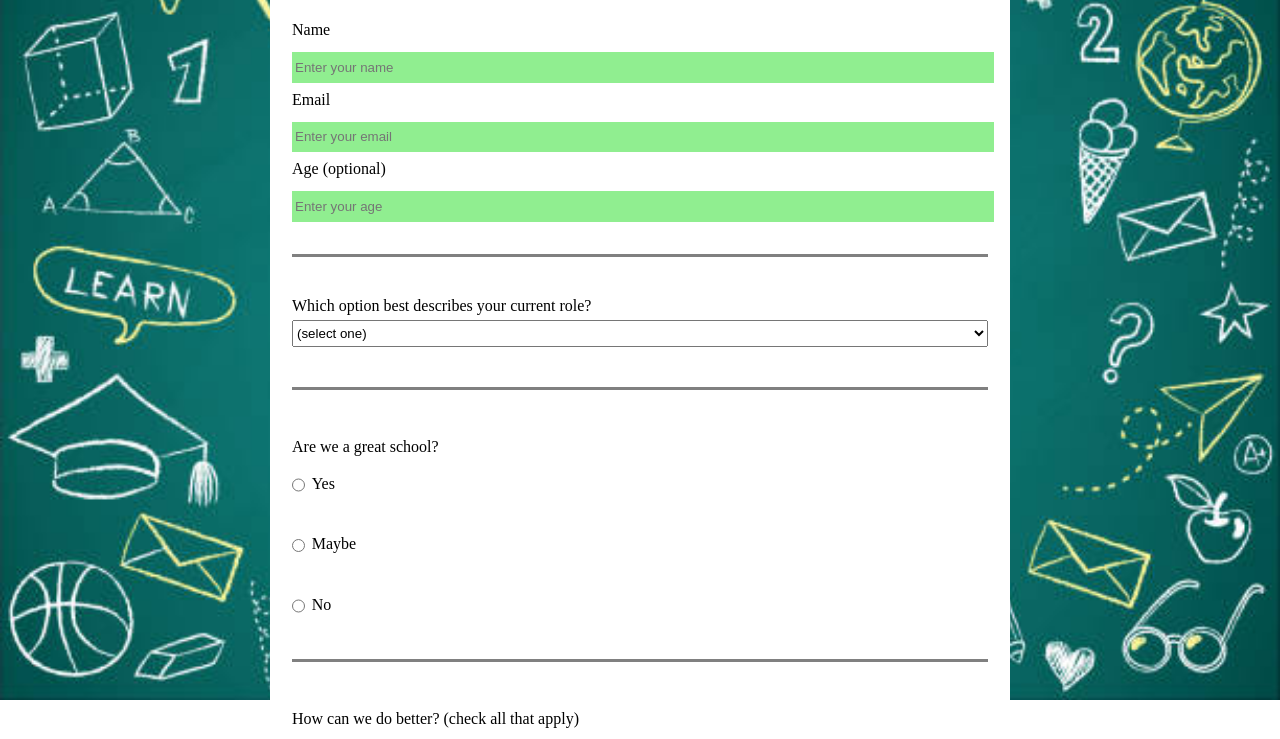
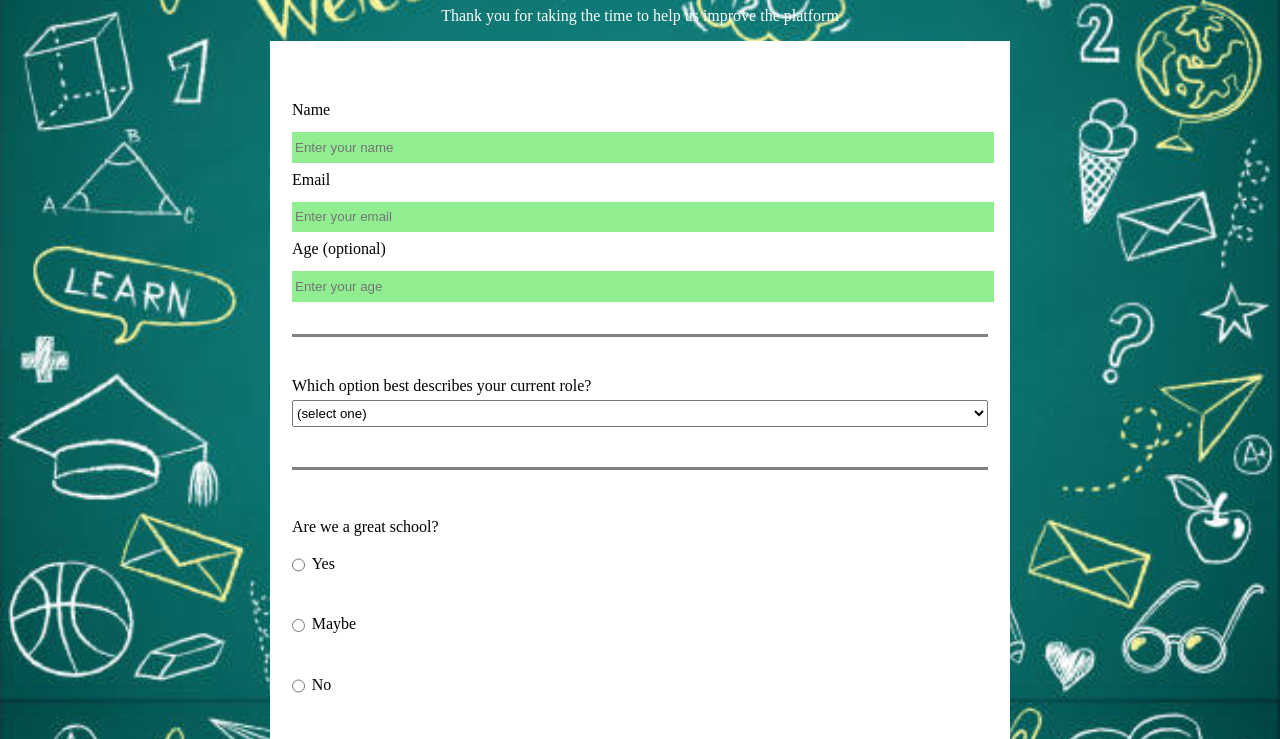
Before and after one commit to OmarDGreat/Survey-Form, a plain HTML site: page index.html in a window 1280 px wide. Shown: the part 153-892 px from the top of the page. Drawn offline with Linux system fonts and the light colour scheme.

Commit message:
fixed the padding issue

```diff
--- a/styles.css
+++ b/styles.css
@@ -1,18 +1,19 @@
+body, html {
+    min-height: 100%;
+    margin: 0;
+    padding: 40px 0;
+}
 
 body {
     background-image: url("/Images/School-background.jpg");
     background-repeat: no-repeat;
-    background-size:cover;
-    height: 100%;
-
+    background-size: cover;
+    background-attachment: fixed;
 }
 
 .content {
-    position: absolute;
-    top: 0;
-    right: 0;
-    bottom: 0;
-    left: 0;
+    min-height: 100%;
+    width: 100%;
 }
 
 form {
```
